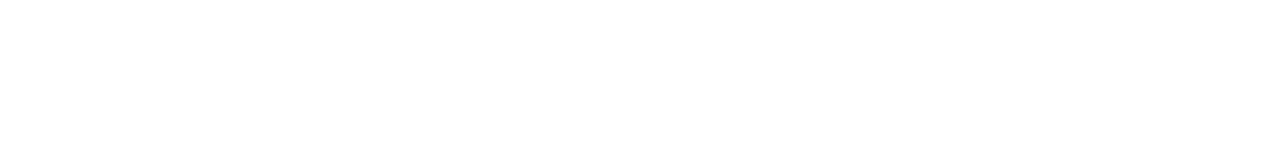
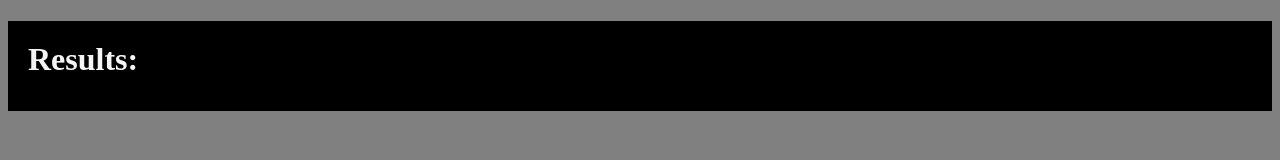
Before and after one commit to EricFrancey/MySQL-Python-Pandas, a plain HTML site: page index.html in a window 1280 px wide. Drawn offline with Linux system fonts and the light colour scheme.

Commit message:
results page

```diff
--- a/index.html
+++ b/index.html
@@ -4,9 +4,11 @@
     <meta charset="UTF-8">
     <meta http-equiv="X-UA-Compatible" content="IE=edge">
     <meta name="viewport" content="width=device-width, initial-scale=1.0">
-    <title>Document</title>
+    <link rel="stylesheet" href="style.css">
+    <title>Results</title>
 </head>
 <body>
-
+    <h1>Results:</h1>
+    <script src="script.js"></script>
 </body>
 </html>
--- /dev/null
+++ b/style.css
@@ -0,0 +1,11 @@
+body {
+background-color: gray;
+
+}
+
+h1 {
+color: whitesmoke;
+height: 50px;
+background-color: black;
+padding: 20px
+}
```
Also changed, not shown: script.js (added).
